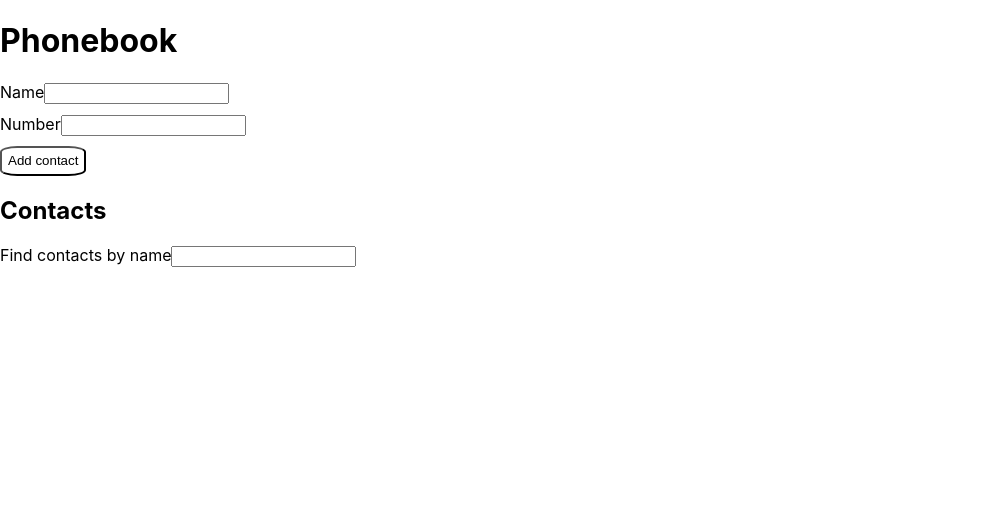
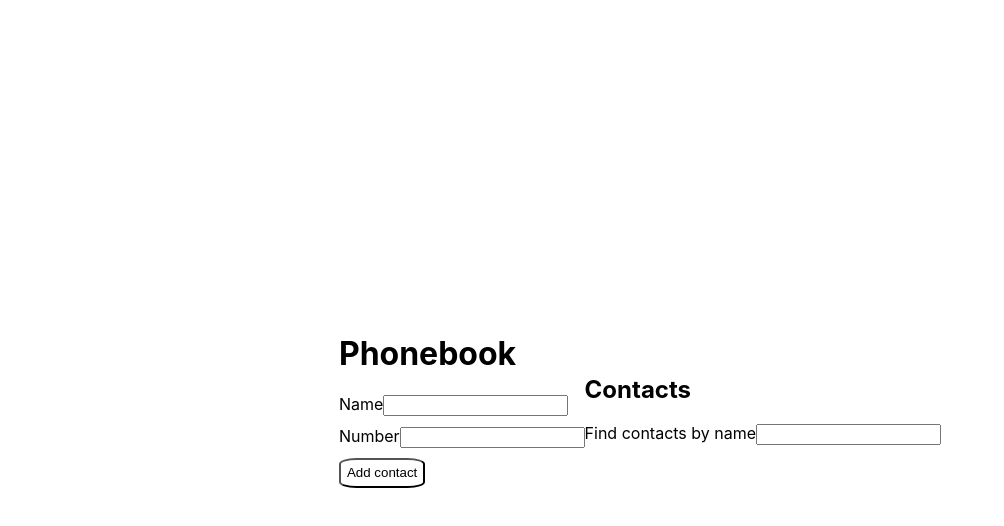
Before and after one commit to valhanovska/goit-react-hw-07-phonebook, a React (Create React App) app: page / in a window 1280 px wide. Shown: the top 526 px of the page, without its empty margins (0-1004 px from the left). Built offline with nearby package versions, Linux system fonts and the light colour scheme.

Commit message:
Update App.jsx

```diff
--- a/src/components/App.jsx
+++ b/src/components/App.jsx
@@ -6,7 +6,7 @@ import s from './App.module.css';
 
 export function App() {
   return (
-    <div className={s.cotainer}>
+    <div className={s.container}>
       <div>
         <h1>Phonebook</h1>
         <Form />
```
